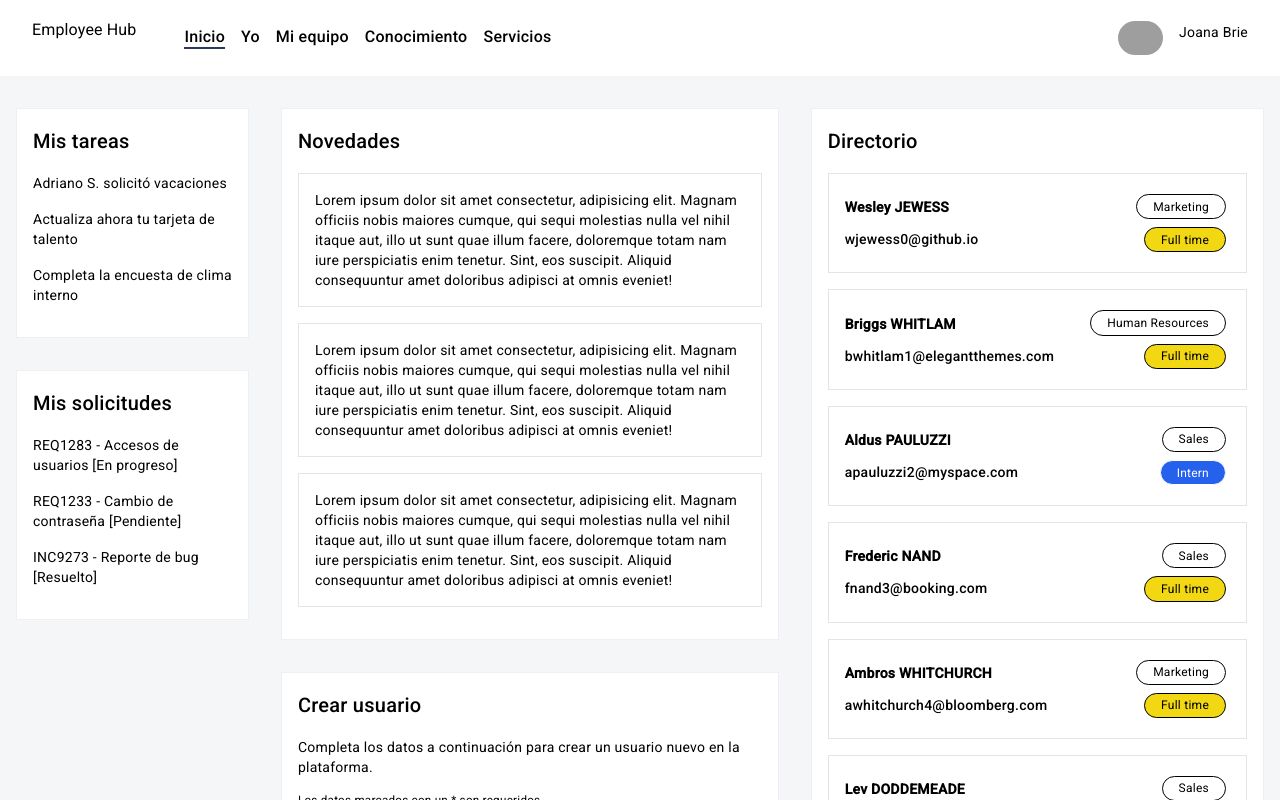
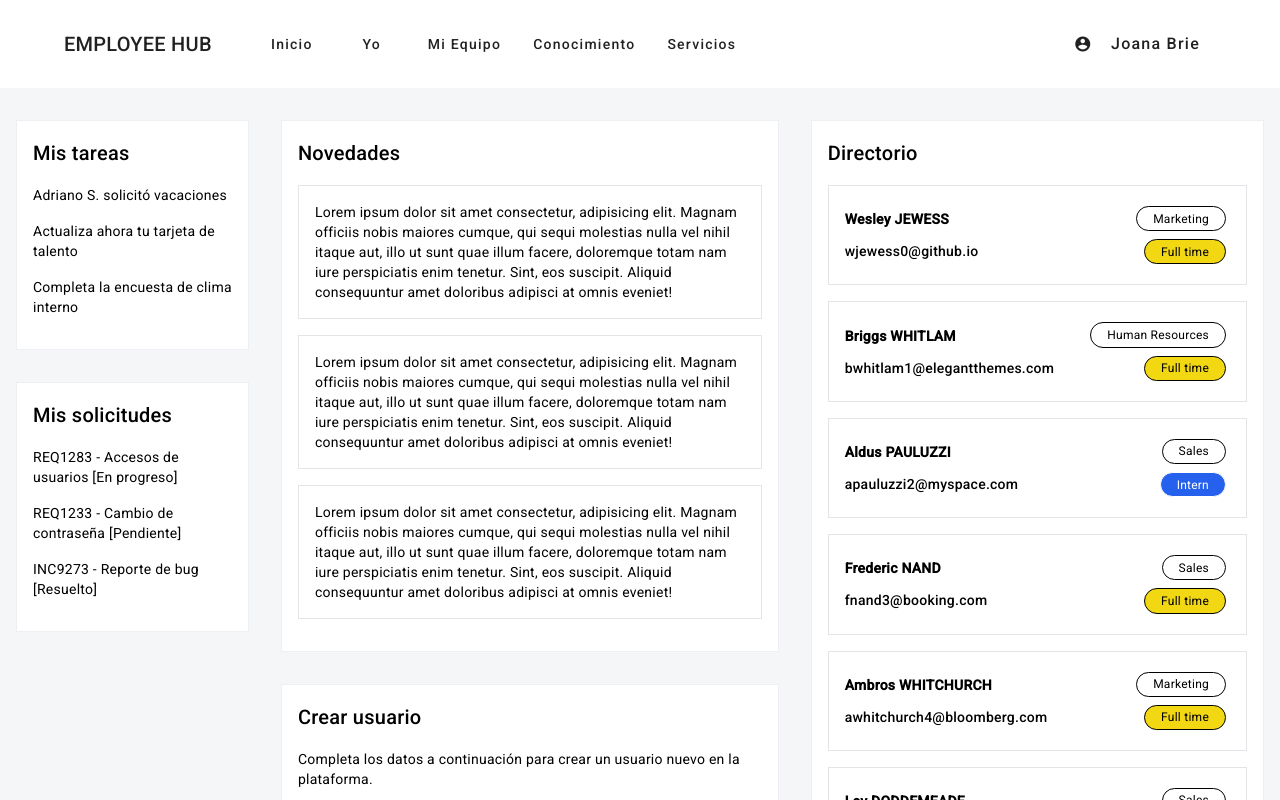
Before and after one commit to gonzaloalonsofiks/angular-coderhouse, an Angular app: page / in a window 1280 px wide. Shown: the top 800 px of the page. Built offline with nearby package versions, Linux system fonts and the light colour scheme; grey boxes are pictures that could not be loaded.

Commit message:
Create Dashboard component

```diff
--- a/src/app/app.component.html
+++ b/src/app/app.component.html
@@ -1,4 +1,4 @@
-<app-navbar> </app-navbar>
+<app-dashboard></app-dashboard>
 
 <div id="portal-content">
   <app-sidebar></app-sidebar>
--- /dev/null
+++ b/src/app/dashboard/dashboard.component.html
@@ -0,0 +1,24 @@
+<nav>
+  <mat-toolbar class="navbar-menu-container">
+    <div class="navbar-left-col">
+      <span class="brand">Employee Hub</span>
+      <div class="navbar-menu-box">
+        <a
+          mat-button
+          color="basic"
+          *ngFor="let item of nav_menu"
+          href="{{ item.url }}"
+        >
+          {{ item.name }}
+        </a>
+      </div>
+    </div>
+
+    <div class="navbar-right-col">
+      <button mat-button class="user-box" aria-label="Profile icon">
+        <mat-icon>account_circle</mat-icon>
+        <p class="user-name">Joana Brie</p>
+      </button>
+    </div>
+  </mat-toolbar>
+</nav>
--- /dev/null
+++ b/src/app/dashboard/dashboard.component.scss
@@ -0,0 +1,49 @@
+.brand {
+  text-transform: uppercase;
+}
+
+.user-box {
+  display: flex;
+  padding: 0.2rem 1rem;
+  gap: 0.7rem;
+  align-items: center;
+  flex-wrap: wrap;
+  height: 3rem;
+}
+
+.user-name {
+  font-size: 1rem;
+  margin: 0;
+}
+
+nav,
+mat-toolbar {
+  background-color: #fff;
+  display: flex;
+  justify-content: space-between;
+  padding: 0.75rem 2rem;
+  align-items: center;
+}
+
+.navbar-menu-container {
+  width: 100%;
+  display: flex;
+  justify-content: space-between;
+  align-items: center;
+}
+
+.navbar-left-col {
+  display: flex;
+  gap: 3rem;
+  align-items: center;
+}
+
+.navbar-menu-box {
+  display: flex;
+  flex-direction: row;
+  gap: 1rem;
+}
+
+.navbar-container {
+  display: flex;
+}
--- /dev/null
+++ b/src/app/dashboard/dashboard.component.ts
@@ -0,0 +1,19 @@
+import { Component } from '@angular/core';
+import { MatIconModule } from '@angular/material/icon';
+import { MatButtonModule } from '@angular/material/button';
+import { MatToolbarModule } from '@angular/material/toolbar';
+
+@Component({
+  selector: 'app-dashboard',
+  templateUrl: './dashboard.component.html',
+  styleUrls: ['./dashboard.component.scss'],
+})
+export class DashboardComponent {
+  nav_menu = [
+    { name: 'Inicio', url: '/' },
+    { name: 'Yo', url: '/me' },
+    { name: 'Mi Equipo', url: 'team' },
+    { name: 'Conocimiento', url: 'knowledge' },
+    { name: 'Servicios', url: 'services' },
+  ];
+}
```
Also changed, not shown: src/app/app.module.ts (+8 -4 lines), src/app/dashboard/dashboard.module.ts (added, +13 -0 lines).
